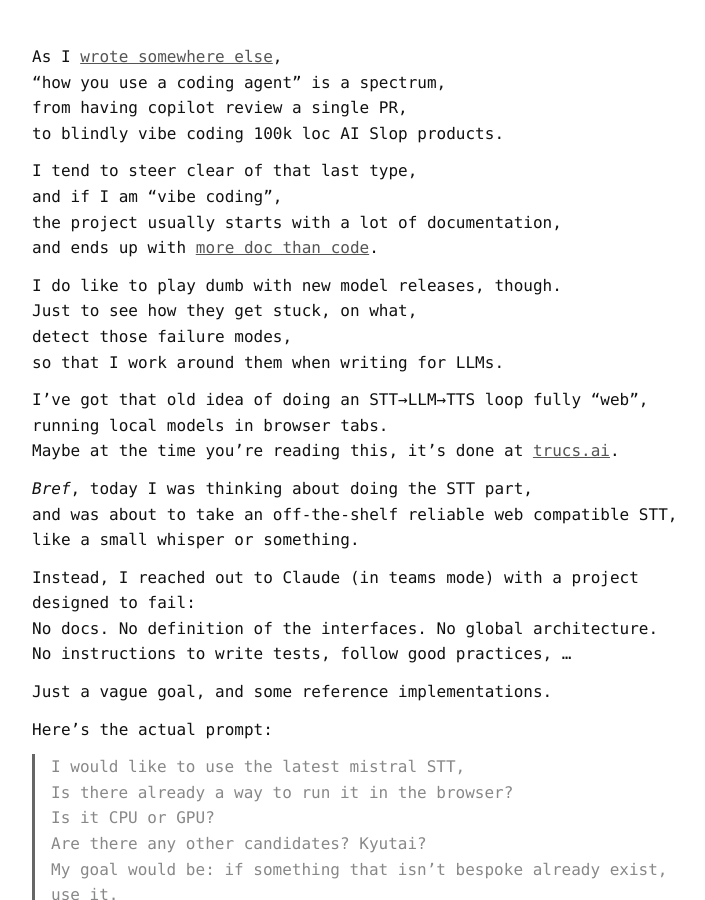
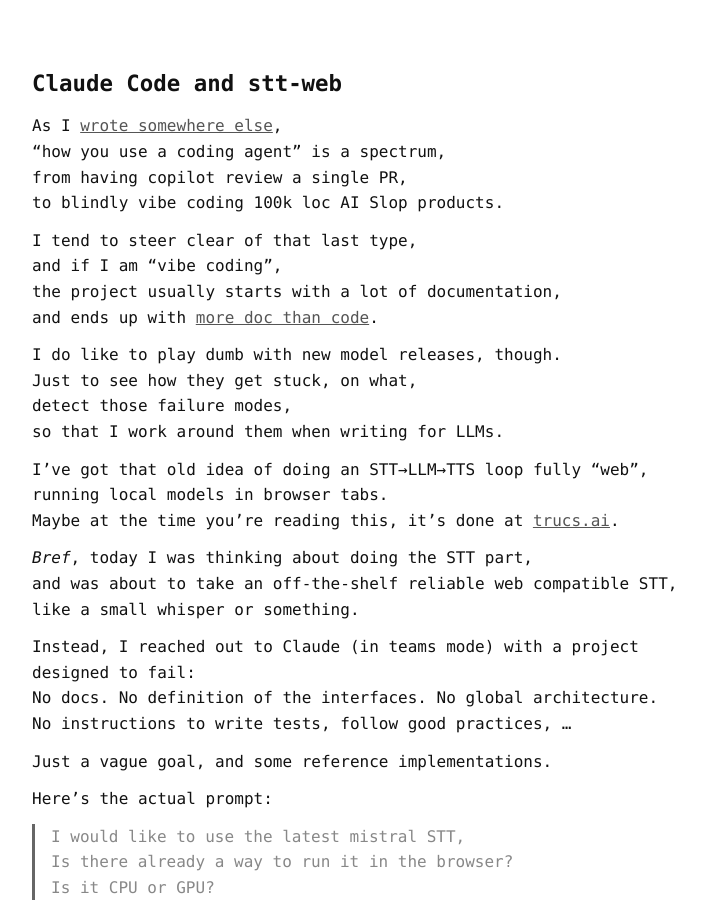
Before and after one commit to idle-intelligence/trucs.ai, a Jekyll site: the page built from blog/claude-code-and-stt-web.md, in a window 1280 px wide and 900 px high. Shown: the whole window, without its empty margins (284-989 px from the left). Built offline with Jekyll 4.4.1, drawn with Linux system fonts in a browser that asks for light colours.

Commit message:
lost the title

```diff
--- a/blog/claude-code-and-stt-web.md
+++ b/blog/claude-code-and-stt-web.md
@@ -2,6 +2,8 @@
 layout: default
 title: "Claude Code and stt-web"
 ---
+
+# Claude Code and stt-web
 
 As I [wrote somewhere else](/blog/),
 "how you use a coding agent" is a spectrum,
```
